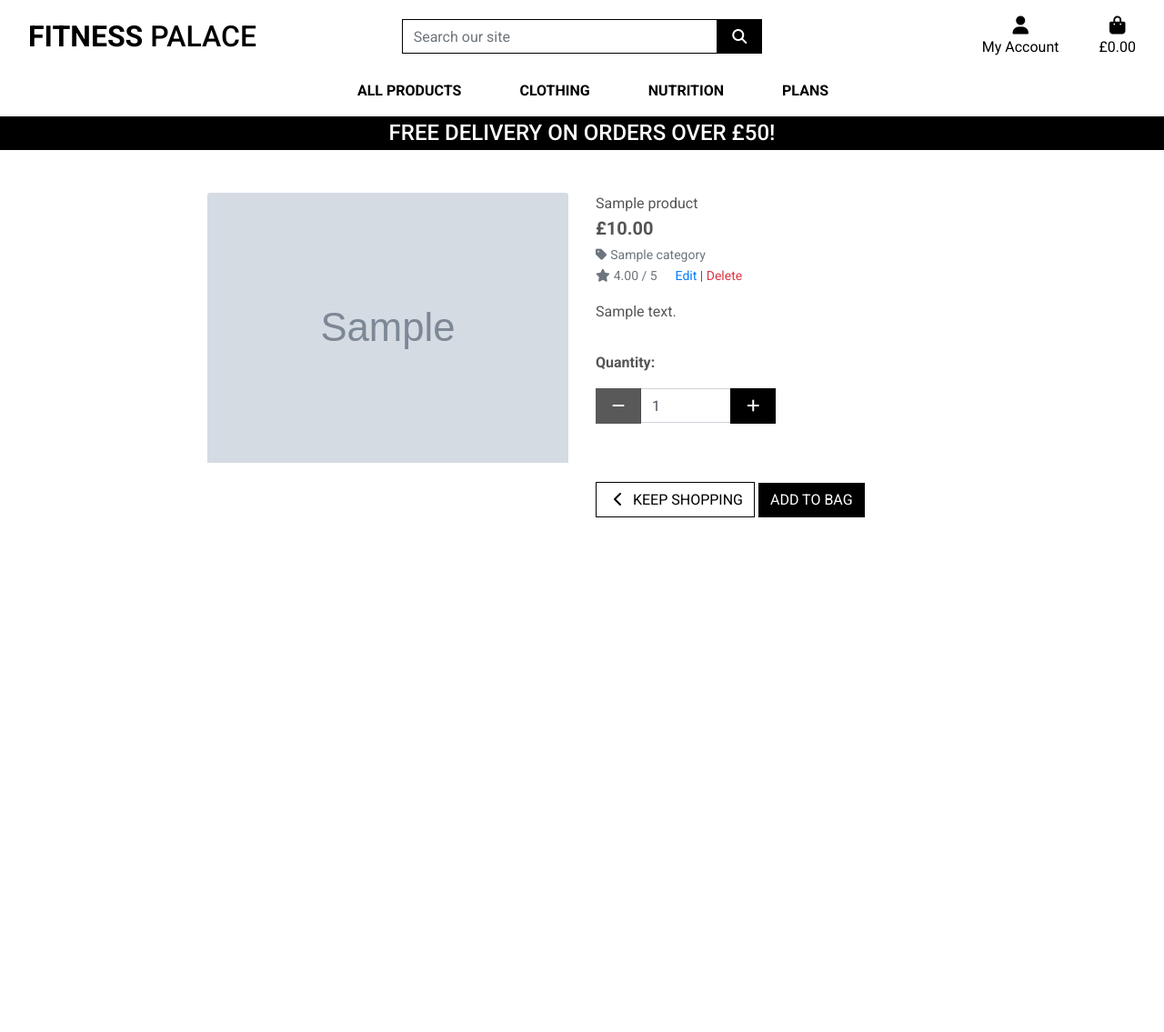
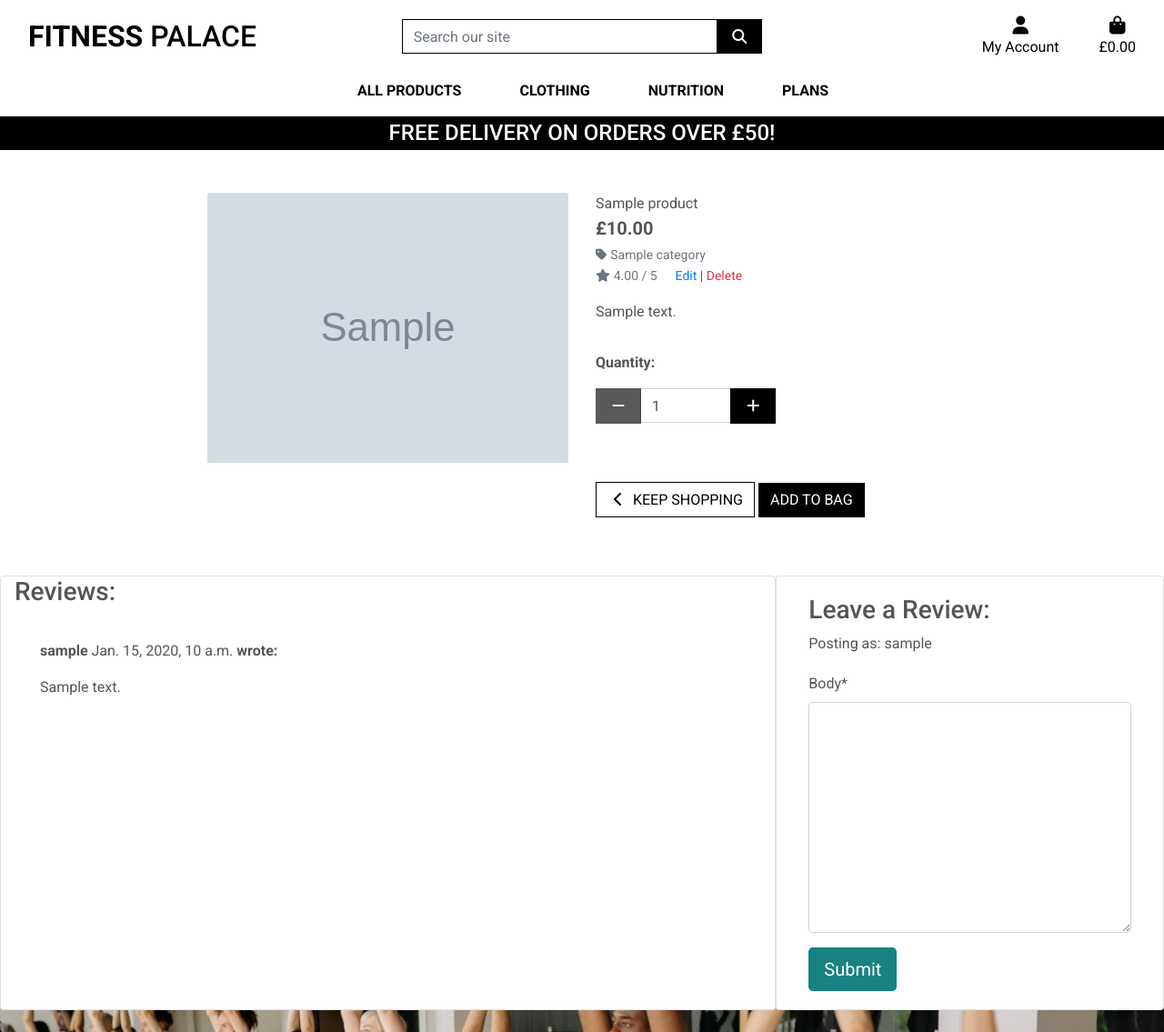
Before and after one commit to osaroo3/fitness-palace-ci-project5, a Django app: page /products/1/ in a window 1280 px wide. Shown: the whole page at 91% size. Before the commit the page ends 569 px from the top, so only its background shows below. Run offline with Django 3.2, Linux system fonts and the light colour scheme; a user stored in the database is signed in; tables that the repository leaves empty hold one stand-in row (values such as "Sample post"); grey boxes marked "Sample" are stand-in pictures; some libraries are stand-ins or nearby versions.

Commit message:
Added functionality for users to write a review

```diff
--- a/products/admin.py
+++ b/products/admin.py
@@ -1,5 +1,5 @@
 from django.contrib import admin
-from .models import Product, Category
+from .models import Product, Category, Review
 
 # Register your models here.
 
@@ -23,3 +23,4 @@ class CategoryAdmin(admin.ModelAdmin):
 
 admin.site.register(Product, ProductAdmin)
 admin.site.register(Category, CategoryAdmin)
+admin.site.register(Review)
--- a/products/forms.py
+++ b/products/forms.py
@@ -1,6 +1,6 @@
 from django import forms
 from .widgets import CustomClearableFileInput
-from .models import Product, Category
+from .models import Product, Category, Review
 
 
 class ProductForm(forms.ModelForm):
@@ -19,3 +19,9 @@ class ProductForm(forms.ModelForm):
         self.fields['category'].choices = friendly_names
         for field_name, field in self.fields.items():
             field.widget.attrs['class'] = 'border-black rounded-0'
+
+
+class ReviewForm(forms.ModelForm):
+    class Meta:
+        model = Review
+        fields = ('body',)
--- a/products/models.py
+++ b/products/models.py
@@ -1,4 +1,5 @@
 from django.db import models
+from django.contrib.auth.models import User
 
 # Create your models here.
 
@@ -38,3 +39,18 @@ class Product(models.Model):
 
     def __str__(self):
         return self.name
+
+
+
+class Review(models.Model):
+    product = models.ForeignKey(
+        Product, on_delete=models.CASCADE, related_name="reviews")
+    author = models.ForeignKey(
+        User, on_delete=models.CASCADE, related_name="reviewer")
+    body = models.TextField()
+    approved = models.BooleanField(default=False)
+    created_on = models.DateTimeField(auto_now_add=True)
+    class Meta:
+        ordering = ["created_on"]
+    def __str__(self):
+        return f"Review {self.body} by {self.author}"
--- a/products/templates/products/product_detail.html
+++ b/products/templates/products/product_detail.html
@@ -108,6 +108,58 @@
             </div>
         </div>
     </div>
+    <!-- Displaying reviews -->
+    <div class="row">
+        <div class="col-md-8 card mb-4  mt-3 ">
+            <h3>Reviews:</h3>
+            <div class="card-body">
+
+                {% for r in reviews %}
+                <div class="p-2 comments
+                    {% if not r.approved and r.author == user %}
+                    faded{% elif not r.approved %} d-none{% endif %}">
+                    <p class="font-weight-bold">
+                        {{ r.author }}
+                        <span class="font-weight-normal">
+                        {{ r.created_on }}
+                        </span> wrote:
+                    </p>
+                    <div id="review{{ r.id }}">
+                        {{ r.body | linebreaks }}
+                    </div>
+                    {% if not review.approved and review.author == user %}
+                    <p class="approval">
+                        This review is awaiting approval
+                    </p>
+                    {% endif %}
+                    {% if user.is_authenticated and review.author == user %}
+                    <button class="btn btn-delete" data-comment_id="{{ r.id }}">Delete</button>
+                    <button class="btn btn-edit" data-comment_id="{{ r.id }}">Edit</button>
+                    {% endif %}
+                </div>
+
+                {% endfor %}
+            </div>
+        </div>
+        <!-- Creating New Reviews -->
+        <div class="col-md-4 card mb-4 mt-3">
+            <div class="card-body">
+                {% if user.is_authenticated %}
+                <h3>Leave a Review:</h3>
+                <p>Posting as: {{ user.username }}</p>
+                <form id="ReviewForm" method="post"
+                    style="margin-top: 1.3em;">
+                    {{ review_form | crispy }}
+                    {% csrf_token %}
+                    <button id="submitButton" type="submit"
+                    class="btn btn-signup btn-lg">Submit</button>
+                </form>
+                {% else %}
+                <p>Log in to leave a review</p>
+                {% endif %}
+            </div>
+        </div>
+    </div>
 </div>
 {% endblock %}
 
--- a/products/views.py
+++ b/products/views.py
@@ -3,9 +3,9 @@ from django.contrib import messages
 from django.contrib.auth.decorators import login_required
 from django.db.models import Q
 from django.db.models.functions import Lower
-from .models import Product, Category
+from .models import Product, Category, Review
 
-from .forms import ProductForm
+from .forms import ProductForm, ReviewForm
 
 # Create your views here.
 
@@ -63,9 +63,24 @@ def product_detail(request, product_id):
     """ A view to show individual product details """
 
     product = get_object_or_404(Product, pk=product_id)
+    reviews = product.reviews.all().order_by("-created_on")
+    if request.method == "POST":
+        review_form = ReviewForm(data=request.POST)
+        if review_form.is_valid():
+            review = review_form.save(commit=False)
+            review.author = request.user
+            review.product = product
+            review.save()
+            messages.add_message(
+                request, messages.SUCCESS,
+                'Review submitted and awaiting approval'
+            )
+    review_form = ReviewForm()
 
     context = {
         'product': product,
+        'reviews': reviews,
+        'review_form': review_form,
     }
 
     return render(request, 'products/product_detail.html', context)
--- a/static/css/base.css
+++ b/static/css/base.css
@@ -264,6 +264,29 @@ a.category-badge > span.badge:hover {
     border-radius: 0;
 }
 
+
+/* Review */
+.faded {
+    color: rgb(172, 175, 175);
+}
+
+.approval {
+    color: rgb(222, 146, 168);
+}
+
+.btn-signup,
+.btn-edit {
+    background-color: #188181;
+    color: #fff;
+}
+
+.btn-signup:hover,
+.btn-signup:active {
+    background-color: #fff;
+    color: #23BBBB;
+}
+
+
 /* fixed top navbar only on medium and up */
 @media (min-width: 992px) {
     .fixed-top-desktop-only {
```
Also changed, not shown: products/migrations/0004_product_review.py (added), products/migrations/0005_rename_product_review_review.py (added).
